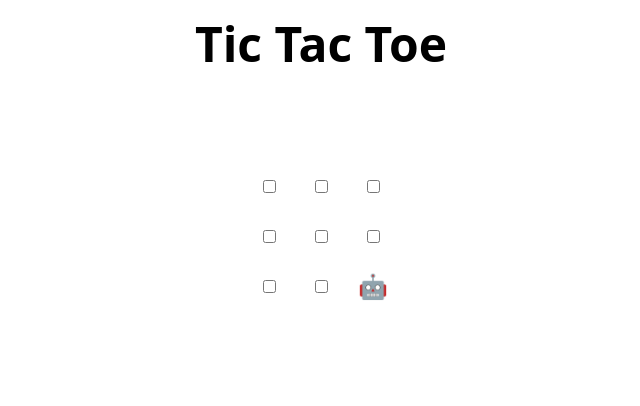
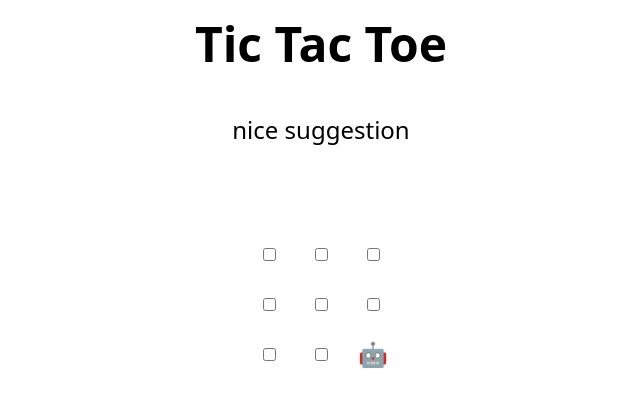
Before and after one commit to kkrizs/skills-review-pull-requests, a plain HTML site: page index.html in a window 1280 px wide. Shown: the whole page, without its empty margins (319-959 px from the left). Drawn offline with Linux system fonts and the light colour scheme.

Commit message:
Update index.html
nice commit message

```diff
--- a/index.html
+++ b/index.html
@@ -44,7 +44,7 @@
     <td><input type="checkbox" /></td>
     <td><input type="checkbox" /></td>
     <td><input type="checkbox" /></td>
-  </tr>
+  nice suggestion
 </table>
 
 <h2 hidden>Game over, refresh to play again 🧑‍💻 🤖!</h2>
```
